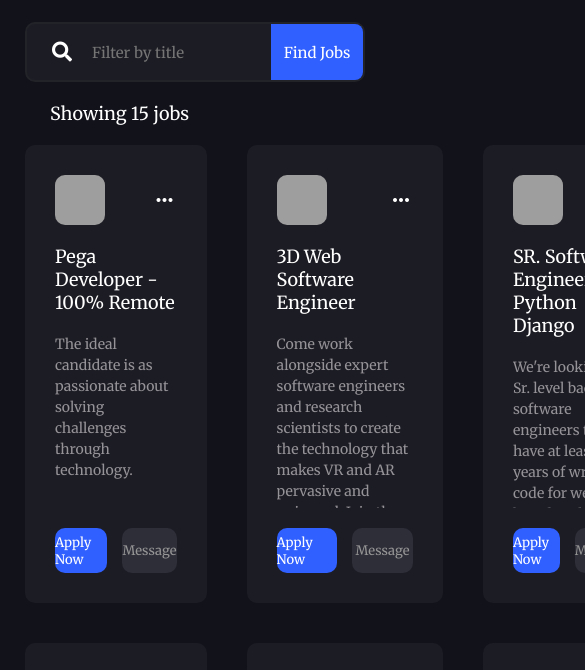
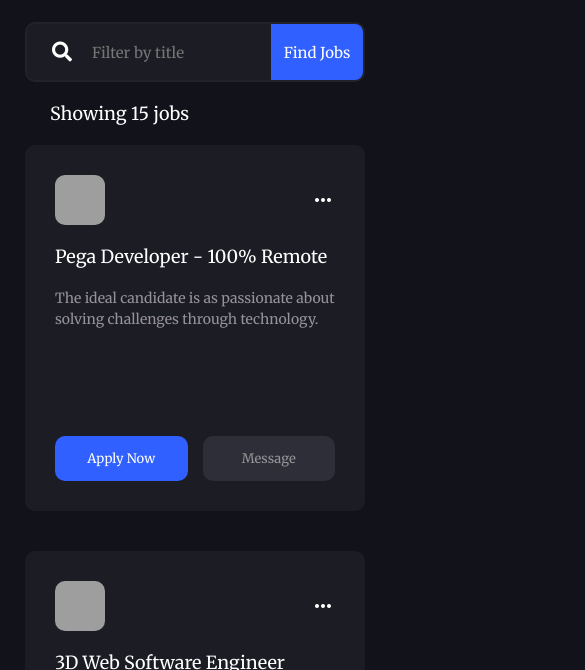
Before and after one commit to abdulsamadayoade/jobs4dev, a plain HTML site: page index.html in a window 390 px wide. Shown: the part 73-743 px from the top of the page, 585 px wide, since content can reach past the window. Drawn offline with Linux system fonts and the light colour scheme; grey boxes are pictures that could not be loaded.

Commit message:
Added media queries

```diff
--- a/css/style.css
+++ b/css/style.css
@@ -184,3 +184,16 @@ header .header-container a {
     background: #3060ff;
     margin-right: 15px;
 }
+
+/* MEDIA QUERIES */
+@media screen and (max-width: 930px) {
+    .jobs-container {
+        grid-template-columns: repeat(2, 1fr);
+    }
+}
+
+@media screen and (max-width: 600px) {
+    .jobs-container {
+        grid-template-columns: 1fr;
+    }
+}
```
